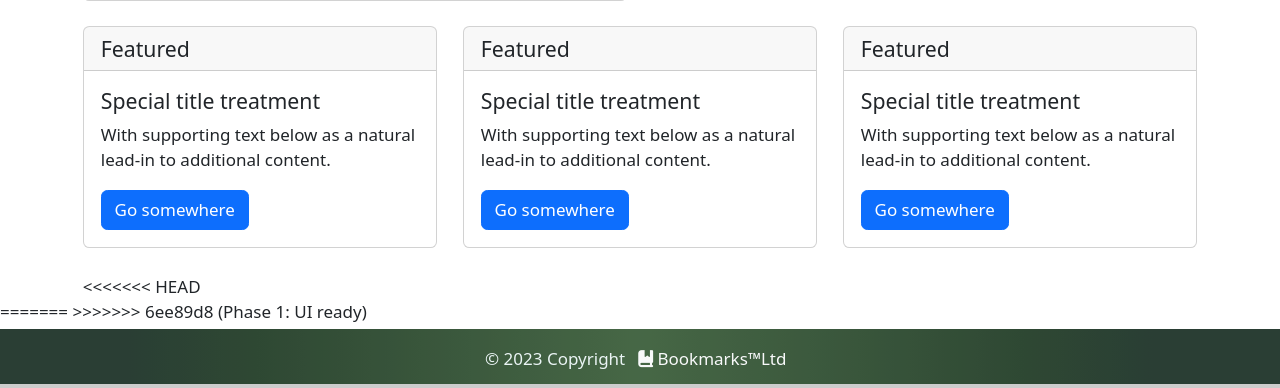
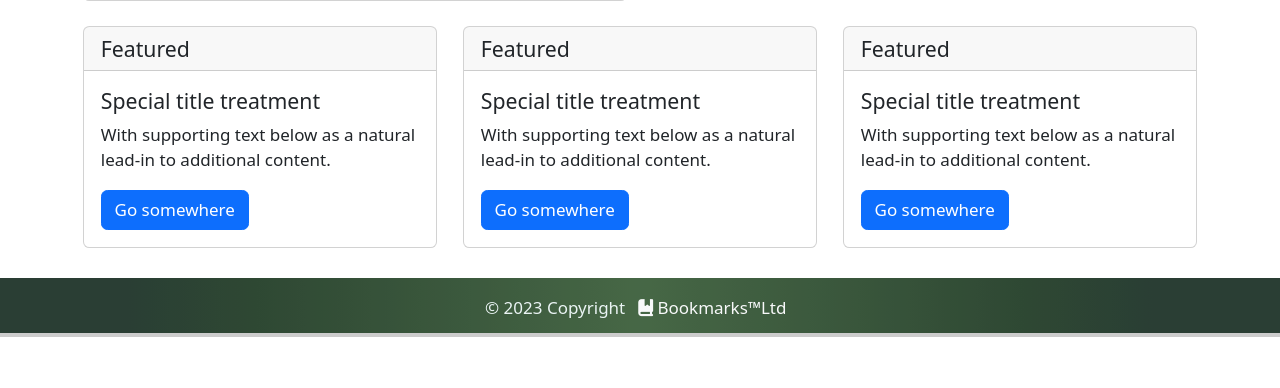
Before and after one commit to tibix/proiect_testare, a PHP site: page /profile.php in a window 1280 px wide. Shown: the part 987-1375 px from the top of the page. After the commit the page ends 1324 px from the top, so only its background shows below. Run offline with PHP 8.4, Linux system fonts and the light colour scheme; the visitor is signed in with stand-in values (Sample User, id 1); data comes from the database, SQL or seed files in the repository; some libraries are stand-ins or nearby versions.

Commit message:
Rebasing main

```diff
--- a/templates/t_profile.php
+++ b/templates/t_profile.php
@@ -4,7 +4,6 @@
             <div class="panel">
                 <div class="user-heading round">
                     <img src="https://cdn1.iconfinder.com/data/icons/ninja-things-1/1772/ninja-512.png" alt="" class="img-thumbnail rounded">
-
                     <h1 class="text-center"><?=$_SESSION['first_name'].' '.$_SESSION['last_name']?></h1>
                     <p class="text-center"><?=$_SESSION['email']?></p>
                 </div>
@@ -68,6 +67,7 @@
                     <button type="submit" id="save_data" name="update_profile" class="btn btn-primary mb-2">Save User Data</button>
                 </div>
                 </form>
+
             </div>
         </div>
     </div>
@@ -142,14 +142,13 @@
             </div>
         </div>
     </div>
-<<<<<<< HEAD
 </div>
 
 <script>
-    const input_fields = Array.from(document.querySelector(".input_fields").getElementsByTagName("input"));
-    const select_list = document.getElementById('language');
-    const submit = document.getElementById('save_data');
+    const input_fields = Array.from(document.querySelector(".input_fields").getElementsByTagName('input'));
     const enable_form = document.getElementById("enable_form");
+    const select_list = document.getElementById("language");
+    const submit = document.getElementById("save_data");
 
     let total_inputs = input_fields.length;
     let index = 0;
@@ -158,6 +157,7 @@
         input_fields[index++].disabled = true;
         total_inputs--;
     }
+
     select_list.disabled = true;
     submit.disabled = true;
 
@@ -171,6 +171,3 @@
         });
     });
 </script>
-=======
-</div>
->>>>>>> 6ee89d8 (Phase 1: UI ready)
```
